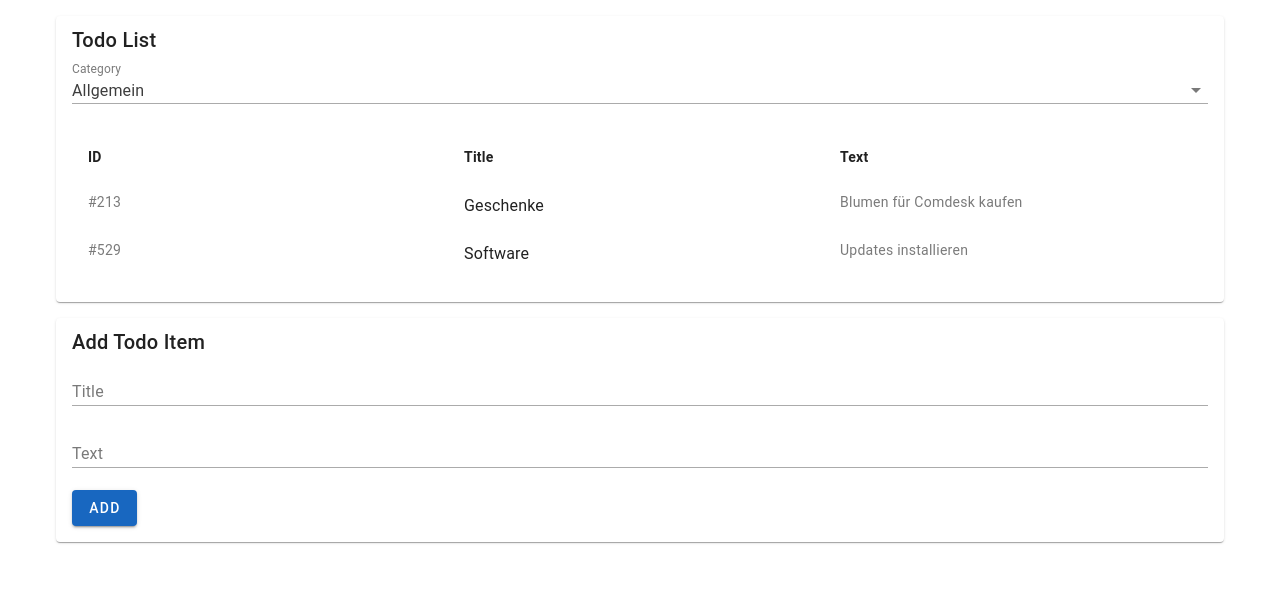
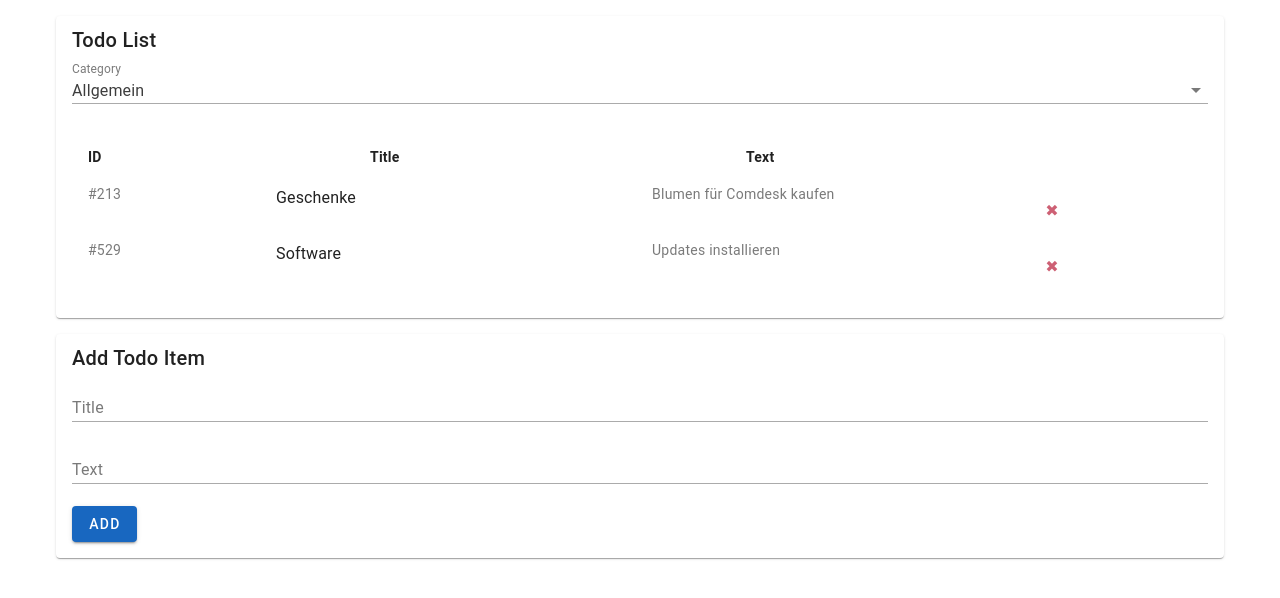
Before and after one commit to dsalex1/comdesk-probe-vuetify, a Vue app: page / in a window 1280 px wide. Shown: the top 598 px of the page. Built offline with nearby package versions, Linux system fonts and the light colour scheme.

Commit message:
added delete button

```diff
--- a/src/App.vue
+++ b/src/App.vue
@@ -12,7 +12,7 @@
               <VListItem>
                 <VAlert v-if="currentSortedFilteredList.length === 0" color="info">No items yet</VAlert>
                 <VRow v-else>
-                  <VCol cols=4>
+                  <VCol cols=3>
                     <b>ID</b>
                   </VCol>
                   <VCol cols=4>
@@ -21,11 +21,13 @@
                   <VCol cols=4>
                     <b>Text</b>
                   </VCol>
+                  <VCol cols=1>
+                  </VCol>
                 </VRow>
               </VListItem>
               <VListItem v-for="item in currentSortedFilteredList">
                 <VRow>
-                  <VCol cols=4>
+                  <VCol cols=2>
                     <VListItemSubtitle class="text--muted">{{ `#${item.id}` }}</VListItemSubtitle>
                   </VCol>
                   <VCol cols=4>
@@ -33,6 +35,9 @@
                   </VCol>
                   <VCol cols=4>
                     <VListItemSubtitle>{{ item.text }}</VListItemSubtitle>
+                  </VCol>
+                  <VCol cols=2>
+                    <VBtn color="error" variant="plain" @click="list = list.filter(l => l.id != item.id)" icon>✖</VBtn>
                   </VCol>
                 </VRow>
               </VListItem>
```
